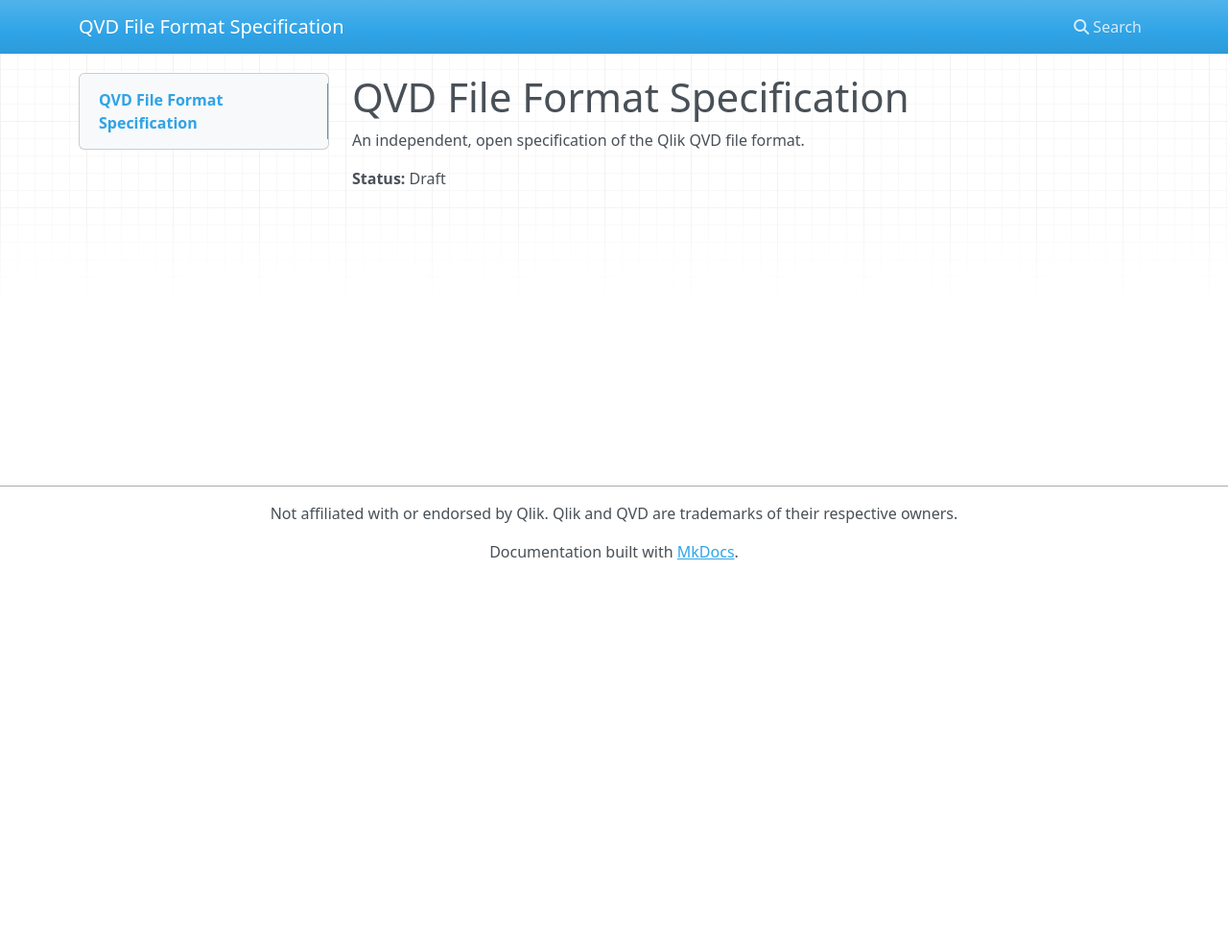
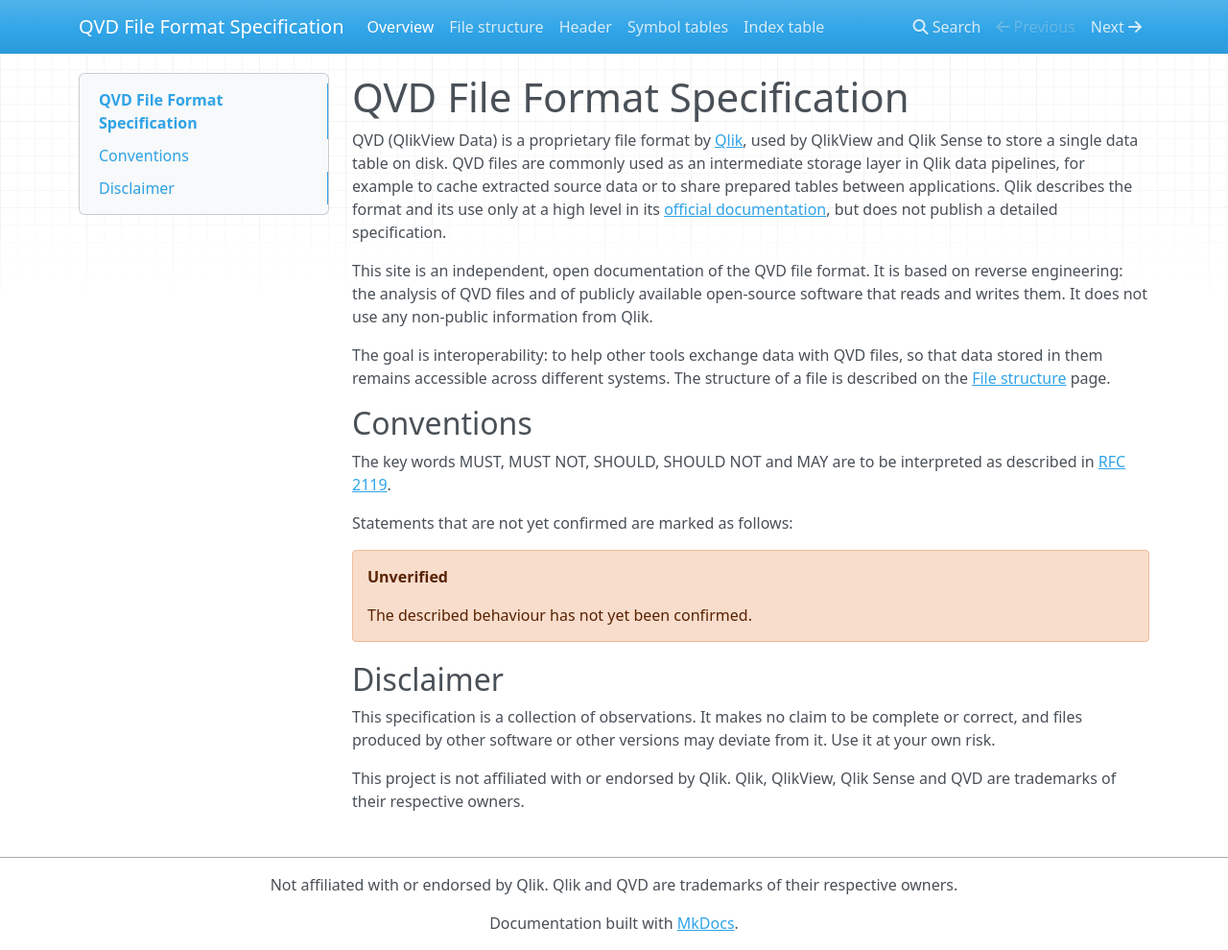
Before and after one commit to MuellerConstantin/qvdspec, an MkDocs documentation site: the page built from docs/index.md, in a window 1280 px wide and 990 px high. Shown: the whole window at 96% size. Built offline with MkDocs 1.6.1, drawn with Linux system fonts in a browser that asks for light colours; nearby versions of some CDN libraries.

Commit message:
feat: add basic docs structure

```diff
--- a/docs/index.md
+++ b/docs/index.md
@@ -5,6 +5,36 @@ description: An independent, open specification of the Qlik QVD file format.
 
 # QVD File Format Specification
 
-An independent, open specification of the Qlik QVD file format.
+QVD (QlikView Data) is a proprietary file format by [Qlik](https://www.qlik.com/), used by
+QlikView and Qlik Sense to store a single data table on disk. QVD files are commonly used as an
+intermediate storage layer in Qlik data pipelines, for example to cache extracted source data or
+to share prepared tables between applications. Qlik describes the format and its use only at a
+high level in its [official documentation](https://help.qlik.com/en-US/cloud-services/Subsystems/Hub/Content/Sense_Hub/Scripting/QVD-files-scripting.htm),
+but does not publish a detailed specification.
 
-**Status:** Draft
+This site is an independent, open documentation of the QVD file format. It is based on
+reverse engineering: the analysis of QVD files and of publicly available open-source software
+that reads and writes them. It does not use any non-public information from Qlik.
+
+The goal is interoperability: to help other tools exchange data with QVD files, so that data
+stored in them remains accessible across different systems.
+The structure of a file is described on the [File structure](file-structure.md) page.
+
+## Conventions
+
+The key words MUST, MUST NOT, SHOULD, SHOULD NOT and MAY are to be interpreted as described in
+[RFC 2119](https://www.rfc-editor.org/rfc/rfc2119).
+
+Statements that are not yet confirmed are marked as follows:
+
+!!! warning "Unverified"
+    The described behaviour has not yet been confirmed.
+
+## Disclaimer
+
+This specification is a collection of observations. It makes no claim to be complete or
+correct, and files produced by other software or other versions may deviate from it.
+Use it at your own risk.
+
+This project is not affiliated with or endorsed by Qlik. Qlik, QlikView, Qlik Sense and QVD
+are trademarks of their respective owners.
--- a/mkdocs.yml
+++ b/mkdocs.yml
@@ -4,3 +4,16 @@ site_author: QVD Spec contributors
 copyright: >
   Not affiliated with or endorsed by Qlik.
   Qlik and QVD are trademarks of their respective owners.
+
+markdown_extensions:
+  - admonition
+  - tables
+  - toc:
+      permalink: true
+
+nav:
+  - Overview: index.md
+  - File structure: file-structure.md
+  - Header: header.md
+  - Symbol tables: symbol-table.md
+  - Index table: index-table.md
```
Also changed, not shown: docs/file-structure.md (added, +54 -0 lines), docs/header.md (added, +6 -0 lines), docs/index-table.md (added, +6 -0 lines), docs/symbol-table.md (added, +6 -0 lines).
